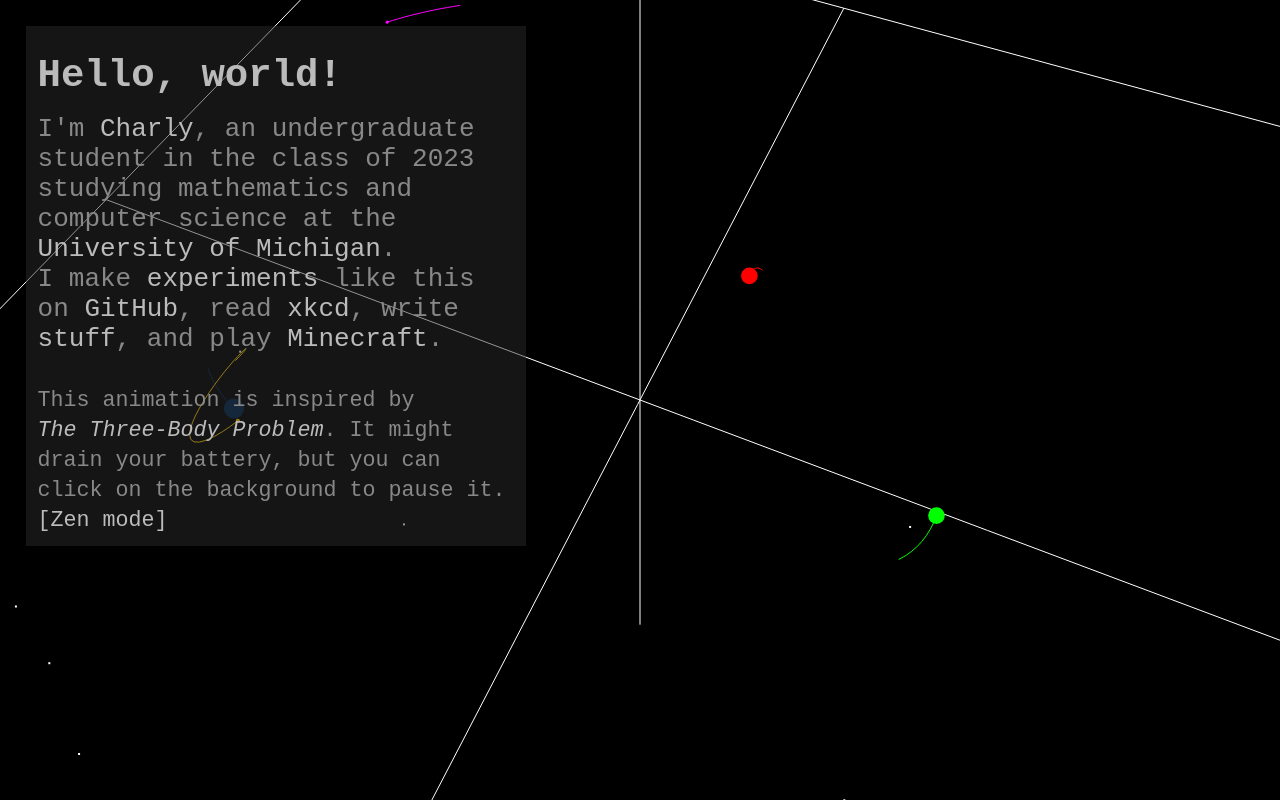
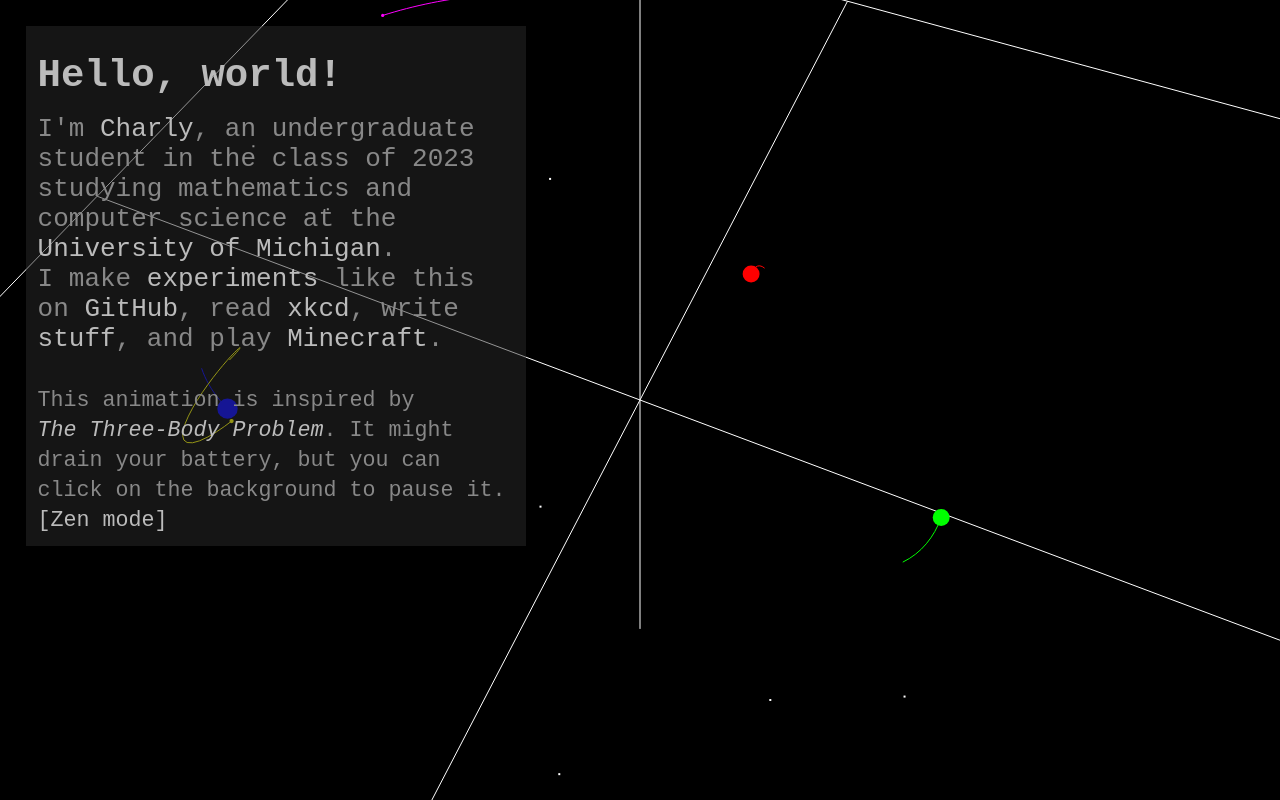
Before and after one commit to CharCoding/CharCoding.github.io, a plain HTML site: page index.html in a window 1280 px wide. Drawn offline with Linux system fonts and the light colour scheme.

Commit message:
Separate projection library

```diff
--- a/index.html
+++ b/index.html
@@ -4,6 +4,7 @@
 <head>
   <meta charset="utf-8" />
   <title>Three body simulation</title>
+  <script src="l3.js"></script>
   <style type="text/css">
   canvas { position: absolute; left: 0; top: 0; width: 100%; height: 100%; margin: 0; background-color: #000; }
   #menu {
@@ -56,7 +57,7 @@ const t = c.getContext('2d'),
       GOverR3 = G / Math.hypot(dx, dy, dz) ** 3, aAccel = GOverR3 * b.mass, bAccel = GOverR3 * a.mass;
     a.vx += dx * aAccel; a.vy += dy * aAccel; a.vz += dz * aAccel;
     b.vx -= dx * bAccel; b.vy -= dy * bAccel; b.vz -= dz * bAccel;
-  }, bodies = [], bg = [], camera = { // Imagine building a 3D projector using trig functions and matrices...
+  }, bodies = [], bg = [],/* camera = { // Imagine building a 3D projector using trig functions and matrices...
     // plane equation: Ax + By + Cz = D
     // ang: 0, // for animation
     x: 2e3, y: 1e3, z: -2e3, // plane position
@@ -95,7 +96,7 @@ const t = c.getContext('2d'),
         return [(x * this.alpha[0] + z * this.alpha[1]) * -camDist, dot(x, y, z, ...this.beta) * -camDist, camDist];
       return [(x * this.alpha[0] + z * this.alpha[1]) * camDist, dot(x, y, z, ...this.beta) * camDist, camDist]; // project x- and y-axis pixel vector onto vector from camera pinhole to plane. This gives the (x, y) pixel coordinates.
     } // this code actually works. Probably took me 5 days of debugging.
-  }, keysPressed = new Uint8ClampedArray(99);
+  },*/ keysPressed = new Uint8ClampedArray(99);
 camera.update();
 c.width = w; c.height = h;
 t.translate(w_2, h_2); // center canvas;
@@ -170,14 +171,14 @@ function generate(seed) {
   const r = rand(seed);
   const a = new Body(r() * -960, r() * 486.5, r() * 1000, r() - .5, r() - .5, r() - .5, 25, 1.96e13, '#f00');
   const b = new Body(r() * 960, r() * -486.5, r() * 1000, r() - .5, r() - .5, r() - .5, 25, 1.96e13, '#0f0');
-  const c = new Body(-a.x - b.x, -a.y - b.y, -a.z - b.z, -a.vx - b.vx, -a.vy - b.vy, -a.vz - b.vz, 30, 2023e10, '#00274C'); // true blue
+  const c = new Body(-a.x - b.x, -a.y - b.y, -a.z - b.z, -a.vx - b.vx, -a.vy - b.vy, -a.vz - b.vz, 30, 2023e10, '#00f');
   const d = new Body(1400, 0, 1400, -.7, 0, .7, 6, 1, '#0ff');
   const e = new Body(-1400, 0, -1400, .7, .1, -.7, 6, 1, '#f0f');
-  const f = new Body(c.x + 100, c.y + 100, c.z + 100, c.vx - 2, c.vy + 1, c.vz + 1, 6, 1, '#FFCB05'); // maize
+  const f = new Body(c.x + 100, c.y + 100, c.z + 100, c.vx - 2, c.vy + 1, c.vz + 1, 6, 1, '#ff0');
   bodies.push(a, b, c, d, e, f);
   for(let i = 137; i--;) {
-    const inc = r() * Math.PI, azi = r() * TAU, rs = 65536 * Math.sin(inc);
-    bg.push(Float32Array.of(rs * Math.cos(azi), rs * Math.sin(azi), 65536 * Math.cos(inc)));
+    const y = r() * 131072 - 65536, ang = r() * TAU, z = Math.sqrt(4294967296 - y * y);
+    bg.push(Float32Array.of(z * Math.cos(ang), y, z * Math.sin(ang)));
   }
 }
 generate(13);//wow this seed is good - half an hour of simulation without collisions.
@@ -213,12 +214,21 @@ function draw(now) {
   t.clearRect(-w_2, -h_2, w, h);
   //t.fillStyle = 'rgba(0,0,0,0.0625)';
   //t.fillRect(-w_2, -h_2, w, h);
+  //*
   t.fillStyle = '#fff';
   for(let i = bg.length; i--;) {
     const [x, y, r] = camera.project(...bg[i]);
     if(r > 0)
       t.fillRect(x, y, 2, 2);
   }
+  /*/
+  t.strokeStyle = '#fff';
+  t.beginPath();
+  t.moveTo(...camera.project(...bg[0]));
+  for(let i = 137; i--;)
+    t.lineTo(...camera.project(...bg[i]));
+  t.stroke();
+  //*/
   if(drawWireframe) {
     t.beginPath(); // draw wireframe (tried to "optimize" with for loop, not worth it)
     t.moveTo(...camera.project(0, 0, -2e3));
@@ -286,7 +296,7 @@ c.addEventListener('click', e => {
     timer = requestAnimationFrame(draw);
 });
 document.addEventListener('keyup', e => keysPressed[e.keyCode] = 0);
-document.addEventListener('wheel', e => camera.perspective += e.deltaY);
+document.addEventListener('wheel', e => camera.p += e.deltaY);
 window.addEventListener('resize', e => {
   c.width = w = window.innerWidth;
   c.height = h = window.innerHeight;
--- /dev/null
+++ b/l3.js
@@ -0,0 +1,64 @@
+const camera = new Float64Array(18);
+camera.update = function() {
+  let a = this[0] - this[3], b = this[1] - this[4], c = this[2] - this[5],
+    temp = Math.sqrt(a * a + b * b + c * c);
+  this[7] = a / temp;
+  this[8] = b / temp;
+  this[9] = c / temp;
+  a = Math.sqrt(this[7] * this[7] + this[9] * this[9]);
+  b = this[8] / a;
+  this[10] = this[9] / -a;
+  this[11] = this[7] / a;
+  this[12] = this[7] * b;
+  this[13] = -a;
+  this[14] = this[9] * b;
+  this[15] = this[7] * this[6] + this[0];
+  this[16] = this[8] * this[6] + this[1];
+  this[17] = this[9] * this[6] + this[2];
+};
+camera.project = function(x, y, z) {
+  x -= this[15];
+  y -= this[16];
+  z -= this[17];
+  const camDist = -this[6] / (this[7] * x + this[8] * y + this[9] * z), absDist = Math.abs(camDist);
+  return [(x * this[10] + z * this[11]) * absDist, (x * this[12] + y * this[13] + z * this[14]) * absDist, camDist];
+};
+camera.orthProject = function(x, y, z) {
+  x -= this[3];
+  y -= this[4];
+  z -= this[5];
+  return [x * this[10] + z * this[11], x * this[12] + y * this[13] + z * this[14], x * this[7] + y * this[8] + z * this[9]];
+}
+Object.defineProperties(camera, {
+  x: {
+    get: function() { return this[0]; },
+    set: function(x) { return this[0] = x; }
+  },
+  y: {
+    get: function() { return this[1]; },
+    set: function(y) { return this[1] = y; }
+  },
+  z: {
+    get: function() { return this[2]; },
+    set: function(z) { return this[2] = z; }
+  },
+  lx: {
+    get: function() { return this[3]; },
+    set: function(lx) { return this[3] = lx; }
+  },
+  ly: {
+    get: function() { return this[4]; },
+    set: function(ly) { return this[4] = ly; }
+  },
+  lz: {
+    get: function() { return this[5]; },
+    set: function(lz) { return this[5] = lz; }
+  },
+  p: {
+    get: function() { return this[6]; },
+    set: function(p) { return this[6] = p; }
+  }
+});
+camera.x = camera.p = 1024;
+camera.y = camera.z = camera.lx = camera.ly = camera.lz = 0;
+camera.update();
```
Also changed, not shown: experiments.html (+1 -1 lines).
